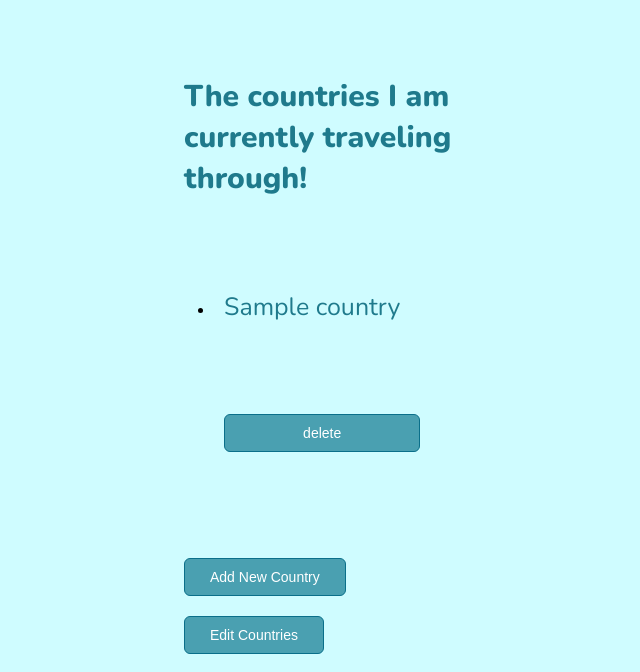
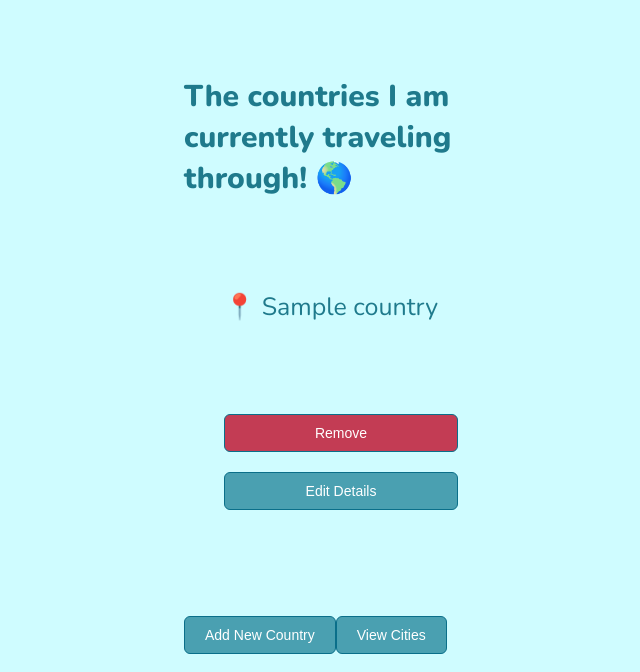
Before and after one commit to rachelmcdonald/Before_I_Kick_The_Bucket, a Flask app: page /country in a window 1280 px wide. Shown: the part 218-890 px from the top of the page, without its empty margins (316-956 px from the left). Run offline with Flask 2, Linux system fonts and the light colour scheme; a database or web service that is not in the repository returns one stand-in record (Sample ...); some libraries are stand-ins or nearby versions; some web fonts are replaced.

Commit message:
More modifications of buttons within the CSS file. I have also added some emojis into the HTML documents that will show on the brower on each page

```diff
--- a/console.py
+++ b/console.py
@@ -15,10 +15,10 @@ country_repository.save(country2)
 
 country_repository.select_all()
 
-city1 = City("Perth", "Australia", True)
+city1 = City("Perth", country1, True)
 city_repository.save(city1)
 
-city2 = City("Rome", "Italy", False)
+city2 = City("Rome", country2, False)
 city_repository.save(city2)
 
 
--- a/static/style.css
+++ b/static/style.css
@@ -10,8 +10,32 @@ input, select, button {
     padding: 10px;
     margin: 10px;
     box-sizing: border-box;
+    cursor: pointer;
 }
 
+#checked {
+    border: 2px solid rgb(80, 255, 80);
+    border-radius: 40px;
+    color: rgb(11, 132, 11);
+    font-weight: 500;
+}
+
+#unchecked {
+    border: 2px solid rgb(220, 126, 68);
+    border-radius: 40px;
+    color: rgb(207, 100, 0);
+    font-weight: 500;
+}
+
+label {
+    font-family: "Helvetica", arial, sans-serif;
+    font-size: 14px;
+}
+
+
+li {
+    list-style: none;
+}
 .menu{
     display: flex;
     padding: 10px;
@@ -36,7 +60,8 @@ input, select, button {
     padding-right: 10px;
     list-style: none;
     color: white;
-    font-family: "Helvetica", arial, sans-serif; font-size: 14px;
+    font-family: "Helvetica", arial, sans-serif;
+    font-size: 14px;
 }
 
 h1 {
@@ -79,51 +104,40 @@ p {
     margin-right: 0.3em;
 }
 
-
-
-.btn {
+.btn, button {
     border:1px rgb(10, 111, 138) solid;
     border-radius: 6px;
-    padding: 10px 15px;
+    width : 100%;
+    padding: 10px;
+    margin: 10px;
     font-size: 14px;
     color: #FFFFFF;
     background-color: #4aa0b1;
     cursor:pointer;
 }
 
-.btn:hover{
+.btn:hover, button:hover{
     background-color:rgb(3, 7, 65);
     color: #FFF;
     opacity: 50%;
     transition: .5s;
 }
 
-/* .btn--danger {
+.btn--danger {
     background-color: #C33C54;
 }
 
 .btn--danger:hover {
     background-color: #730000;
-} */
+}
 
 .btn--action:hover {
     background-color: #ABC798;
 }
 
-
-/* .buttons, .btn {
-    margin-top: 10px;
-    margin-left: 2px;
-    font-size: 1.4em;
-    background-color: #1F7A8C;
-    color: #FFF;
-    border-radius: 7px;
-    padding: 5px;
+.buttons i {
+    width: 80px;
 }
-
-.buttons, .btn i {
-    width: 80px;
-} */
 
 .container{
     display: flex;
--- a/templates/country/index.html
+++ b/templates/country/index.html
@@ -2,32 +2,34 @@
 
 {% block content %}
 <h1>Countries</h1>
-<h3>The countries I am currently traveling through!</h3>
+<h3>The countries I am currently traveling through! &#127758;</h3>
   <ul>
       {% for country in countries %}
       <li>
-        <p> {{ country.name }} </p>
-        {% if country.visited == True %} Visited {% endif %}
-        {% if country.visited == False %} Still to Visit {% endif %}
+        <p>&#128205; {{ country.name }} </p>
+        {% if country.visited == True %} <p id="checked">Visited &#9989;</p> {% endif %}
+        {% if country.visited == False %} <p id="unchecked">Still to Visit &#129523;</p> {% endif %}
         <p>
         <form action="/country/{{ country.id }}/delete" method="POST">
-          <input class="btn btn--danger" type="submit" value="delete" />
+          <input class="btn btn--danger" type="submit" value="Remove" />
         </form>
-        <!-- <form action="/country/{{ country.id }}/edit" method="POST">
-          <input class="btn" type="submit" value="delete" />
-        </form> -->
+        <a href="/country/{{ country.id }}/edit">
+          <button class="btn">
+              Edit Details
+          </button>
+      </a>
         </p>
       </li>
         {% endfor %}
   </ul>
 <a href='/country/new'>
-    <button class="btn">
+    <button class="btn button">
         Add New Country
     </button>
 </a>
-<a href='/country/edit'>
-    <button class="btn">
-        Edit Countries
+<a href='/cities'>
+    <button class="btn button">
+        View Cities
     </button>
 </a>
 {% endblock %}
--- a/templates/index.html
+++ b/templates/index.html
@@ -2,16 +2,16 @@
 {% block content %}
 <h1>Before I Kick The Bucket..</h1>
 <h2>A place to create your ultimate travel bucket list!</h2>
-<p>Keep note of all of your vacations - past and future!</p>
+<p>Keep note of all of your vacations - past and future! &#127796;</p>
 <div class="">
     <a href='/country'>
         <button class="btn">
-             My Vacations
+             My Countries
          </button>
     </a>
     <a href='/'>
         <button class="btn">
-         Add to Bucket List
+         My Cities
         </button>
     </a>
 </div>
```
Also changed, not shown: templates/cities/index.html (+6 -6 lines).
